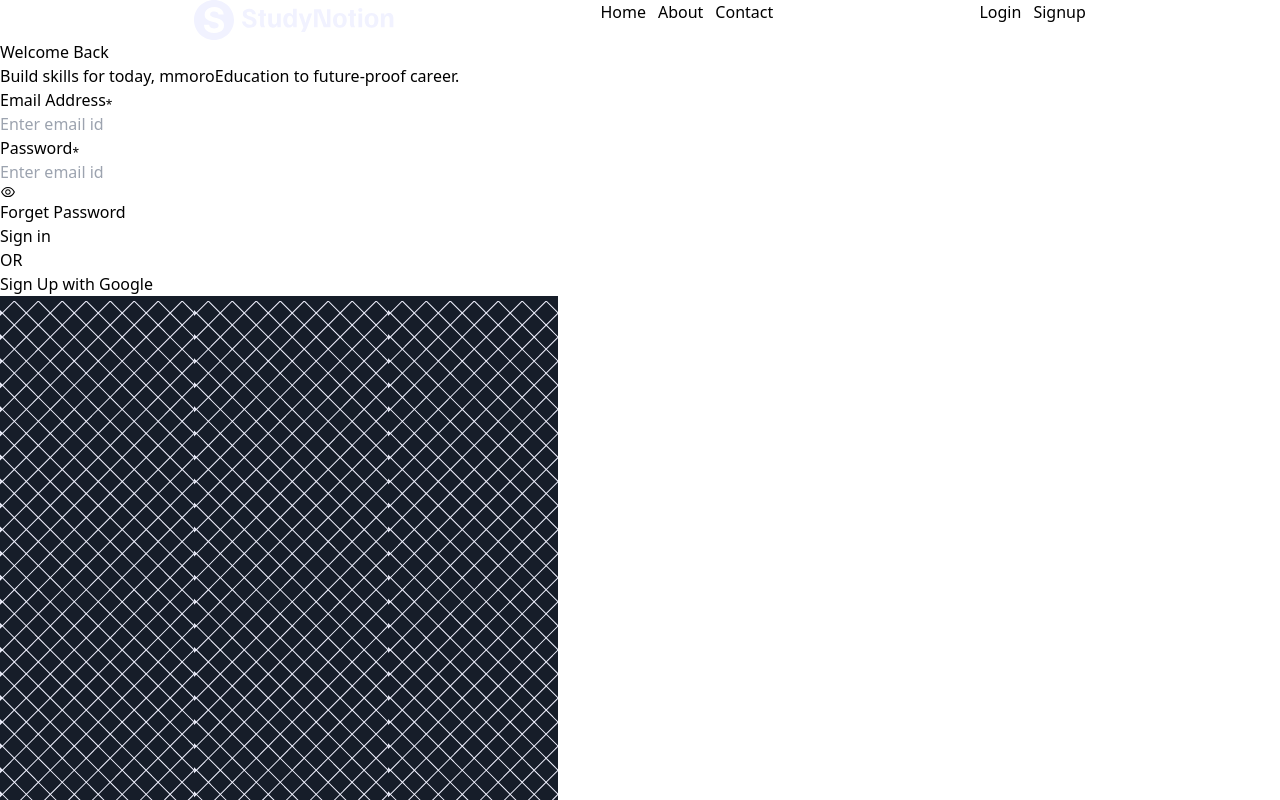
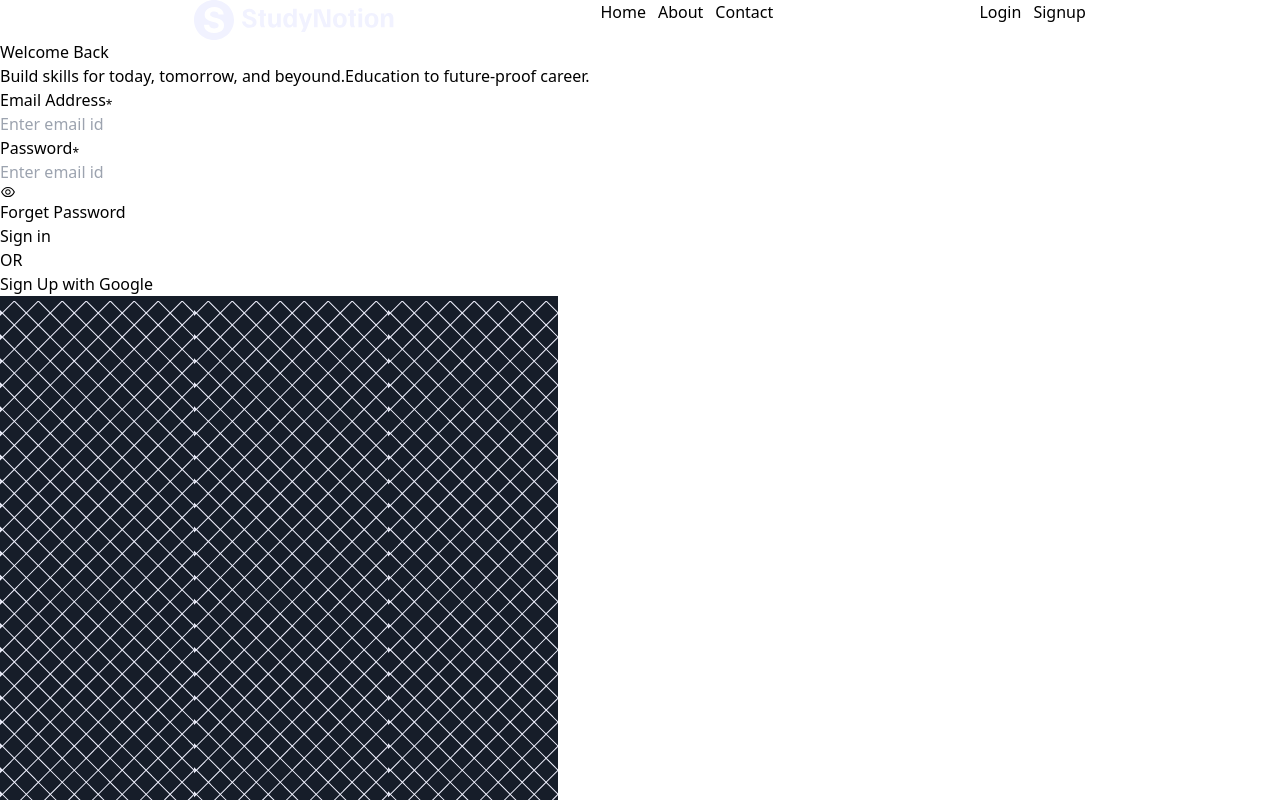
Before and after one commit to sudhanshumandloi/React-practice, a React (Create React App) app in the folder Study_notation_app/: page /login in a window 1280 px wide. Shown: the top 800 px of the page. Built offline with nearby package versions, Linux system fonts and the light colour scheme.

Commit message:
fix the type problem in log in page

```diff
--- a/Study_notation_app/src/pages/Login.js
+++ b/Study_notation_app/src/pages/Login.js
@@ -7,7 +7,7 @@ function Login(setIsLoggedIn){
         <div>
             <Template
                 title={"Welcome Back "}
-                desc1={"Build skills for today, mmoro"}
+                desc1={"Build skills for today, tomorrow, and beyound."}
                 desc2={"Education to future-proof career."}
                 image={loginimage}
                 formtyp={"login"}
```
